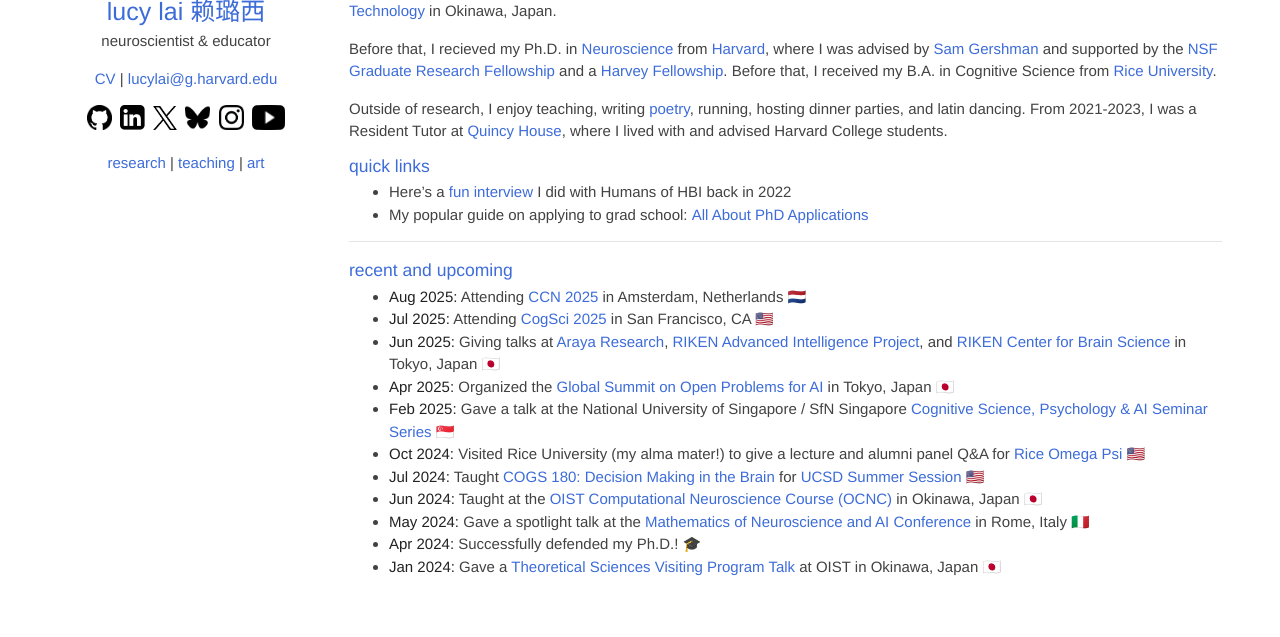
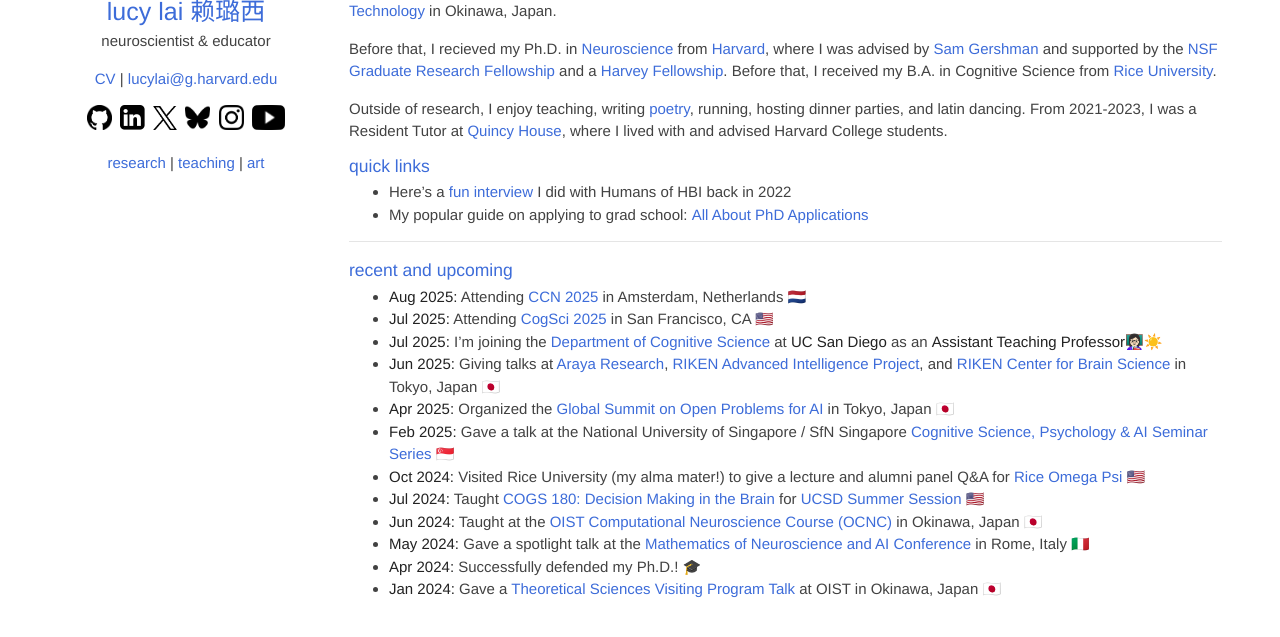
Before and after one commit to lucylai96/lucylai96.github.io, a Jekyll site: the page built from index.md, in a window 1280 px wide and 921 px high, cut to the strip 255-892 px from the top of the window. Built offline with Jekyll 4.4.1, drawn with Linux system fonts in a browser that asks for light colours; our own code applies the rules of GitHub Pages for plain Markdown files.

Commit message:
Update index.md

```diff
--- a/index.md
+++ b/index.md
@@ -1,7 +1,7 @@
 ## hello!
 ***
 
-**A little life update!** 📢🚨 I’m elated to share that I'm starting as a tenure-track **Assistant Teaching Professor** 👩🏻‍🏫 in the [Department of Cognitive Science](https://cogsci.ucsd.edu/) at **UC San Diego**! ☀️ Outside the classroom, my research will explore open questions in **decision making, belief change, intellectual humility,** and **human-AI collaboration** to address real-world challenges. I wrote [a little personal reflection](https://sabbatical.lucylai.com/p/becoming-professor-lai) about my journey towards a teaching-focused career.
+***A little life update!*** 📢🚨 I’m elated to share that I'm starting as a tenure-track **Assistant Teaching Professor** 👩🏻‍🏫 in the [Department of Cognitive Science](https://cogsci.ucsd.edu/) at **UC San Diego**! ☀️ Outside the classroom, my research will explore open questions in **decision making, belief change, intellectual humility,** and **human-AI collaboration** to address real-world challenges. I wrote [a little personal reflection](https://sabbatical.lucylai.com/p/becoming-professor-lai) about my journey towards a teaching-focused career.
 
 From 2024-2025, I took a year-long "sabbatical," where I spent some time traveling and writing. I shared some of those writings on [this blog](https://sabbatical.lucylai.com/). I was lucky to spend my sabbatical as a [TSVP Visiting Scholar](https://groups.oist.jp/tsvp){:target="_blank"} at the beautiful [Okinawa Institute of Science and Technology](https://oist.jp){:target="_blank"} in Okinawa, Japan.
 
@@ -18,6 +18,7 @@
 ### recent and upcoming
 * **Aug 2025:** Attending [CCN 2025](https://2025.ccneuro.org/) in Amsterdam, Netherlands 🇳🇱
 * **Jul 2025:** Attending [CogSci 2025](https://cognitivesciencesociety.org/cogsci-2025/) in San Francisco, CA 🇺🇸
+* **Jul 2025:** I'm joining the **[Department of Cognitive Science](https://cogsci.ucsd.edu/)** at **UC San Diego** as an **Assistant Teaching Professor**👩🏻‍🏫☀️
 * **Jun 2025:** Giving talks at [Araya Research](https://research.araya.org/), [RIKEN Advanced Intelligence Project](https://www.riken.jp/en/research/labs/aip/), and [RIKEN Center for Brain Science](https://cbs.riken.jp/en/) in Tokyo, Japan 🇯🇵
 * **Apr 2025:** Organized the [Global Summit on Open Problems for AI](https://www.algopreneurship.ai/) in Tokyo, Japan 🇯🇵
 * **Feb 2025:** Gave a talk at the National University of Singapore / SfN Singapore [Cognitive Science, Psychology & AI Seminar Series](https://sfn.sg/cognitive-science-psychology-ai-seminar-series-3/) 🇸🇬
```
